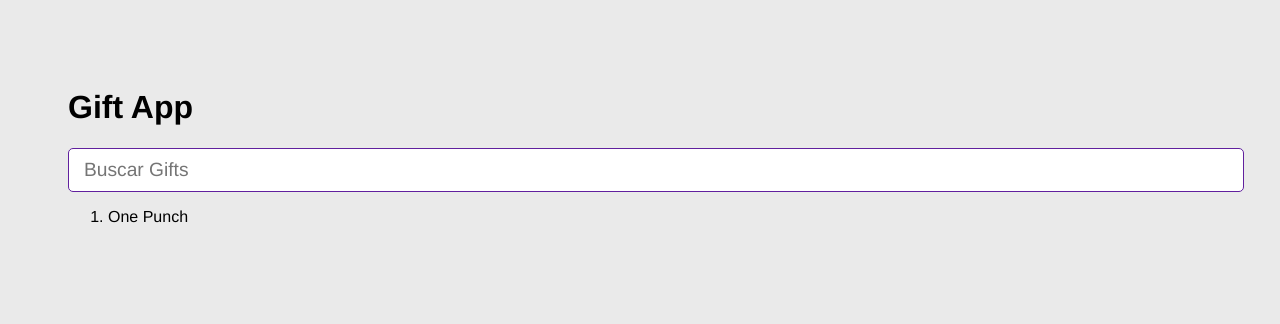
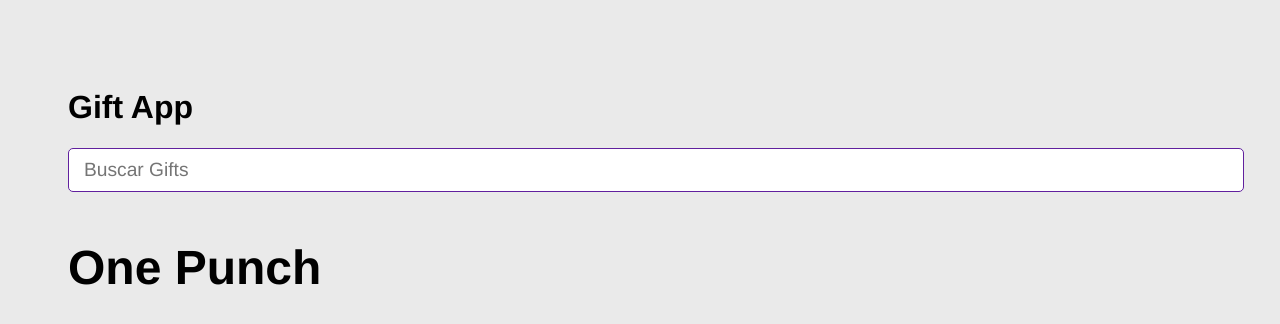
Before and after one commit to jsfc2199/GiftExpertApp-FernandoHerrera, a React (Vite) app: page / in a window 1280 px wide. Shown: the top 324 px of the page. Built offline with nearby package versions, Linux system fonts and the light colour scheme.

Commit message:
Componente de grid de gifts

```diff
--- a/src/GiftExpertApp.jsx
+++ b/src/GiftExpertApp.jsx
@@ -1,5 +1,6 @@
 import { useState } from "react";
 import { AddCategory } from "./components/AddCategory";
+import { GiftGrid } from "./components/GiftGrid";
 
 export const GiftExpertApp = () => {
   // const apiKey = "AvcdGeNzW40xzmpObLOlBeUE3mFU67k3";
@@ -23,12 +24,12 @@ export const GiftExpertApp = () => {
         // setCategories={setCategories}
         onNewCategory={(event) => onAddCategory(event)}
       />
-      <ol>
-        {/* usamos una expresion de js en llaves */}
-        {categories.map((category) => {
-          return <li key={category}>{category}</li>;
-        })}
-      </ol>
+
+      {/* usamos una expresion de js en llaves */}
+      {categories.map((category) => {
+        // usamos ya el componente de giftGrid
+        return <GiftGrid key={category} category={category} />;
+      })}
     </>
   );
 };
--- /dev/null
+++ b/src/components/GiftGrid.jsx
@@ -0,0 +1,10 @@
+
+// eslint-disable-next-line react/prop-types
+export const GiftGrid = ({category}) => {
+    //todo http request for gifts
+  return (
+    <>
+      <h3>{category}</h3>
+    </>
+  )
+}
```
